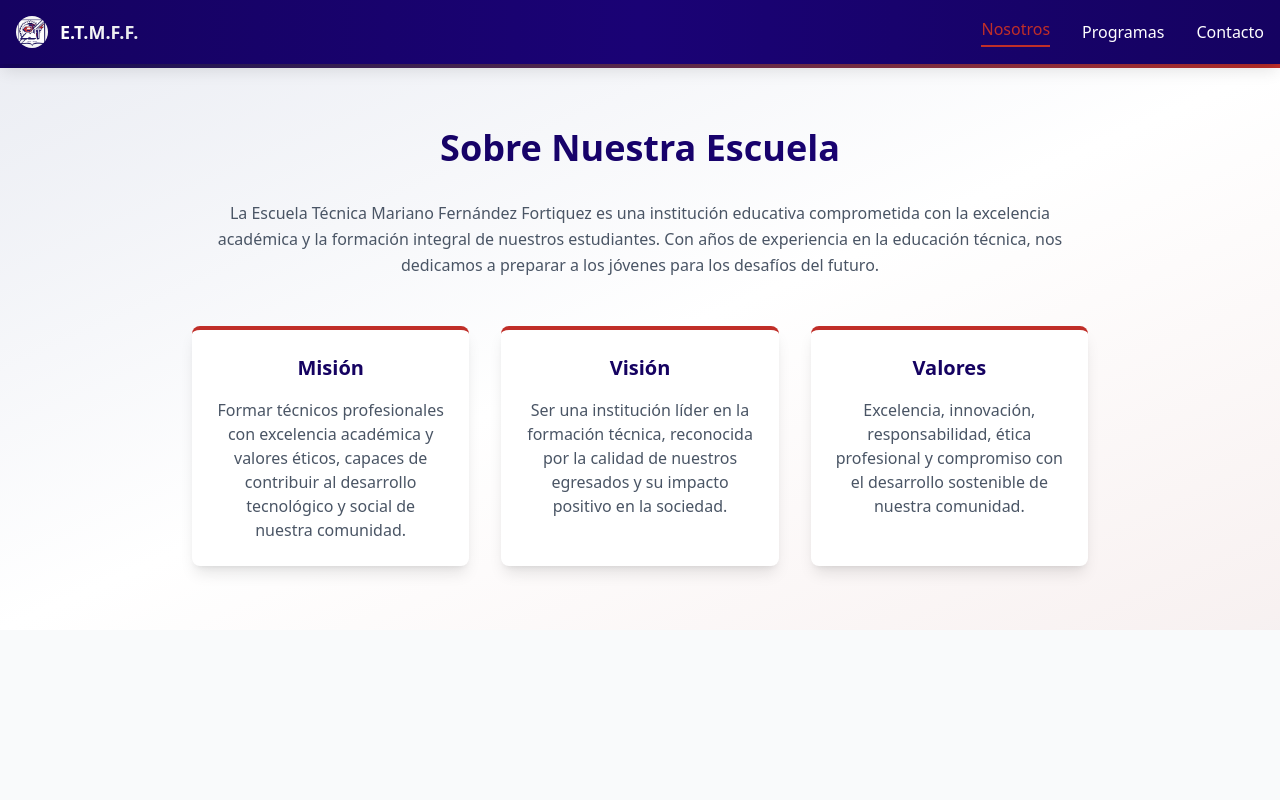
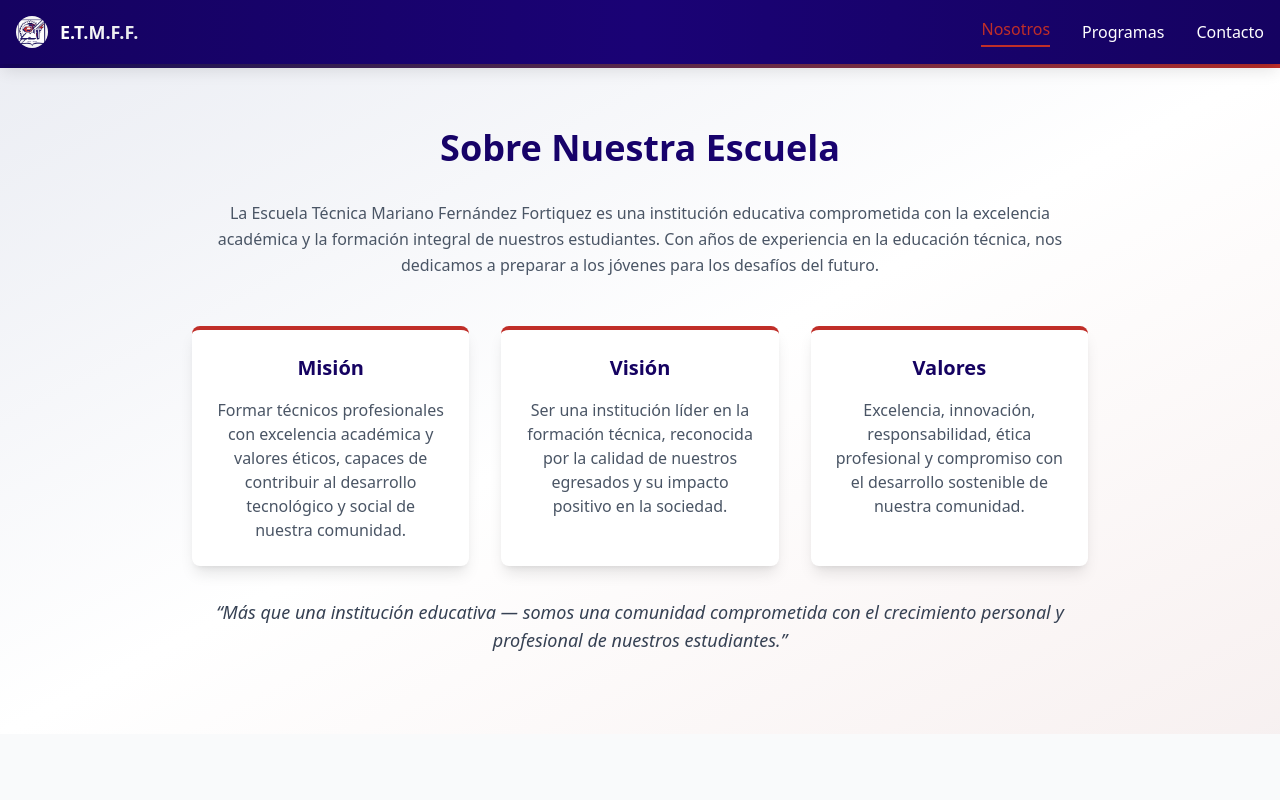
Before and after one commit to Gojer16/School-Webiste, a React (Vite) app in the folder client/: page /nosotros in a window 1280 px wide. Shown: the top 800 px of the page. Built offline with nearby package versions, Linux system fonts and the light colour scheme.

Commit message:
Improvement to about section.

```diff
--- a/client/src/pages/About.jsx
+++ b/client/src/pages/About.jsx
@@ -1,6 +1,13 @@
+import { motion } from 'framer-motion';
 
 const About = () => {
   return (
+    <motion.div
+  initial={{ opacity: 0, y: 40 }}
+  whileInView={{ opacity: 1, y: 0 }}
+  transition={{ duration: 0.8 }}
+  viewport={{ once: true }}
+>
     <div className="min-h-screen">
       {/* About Section */}
       <section className="py-16 bg-gradient-to-br from-[#150261]/5 via-white to-[#C02E28]/5 relative">
@@ -39,11 +46,15 @@ const About = () => {
                 </p>
               </div>
             </div>
+            <p className="text-lg mt-8 text-gray-700 italic mb-4">
+              “Más que una institución educativa — somos una comunidad comprometida con el crecimiento personal y profesional de nuestros estudiantes.”
+            </p>
           </div>
         </div>
       </section>
 
     </div>
+    </motion.div>
   );
 };
 
```
